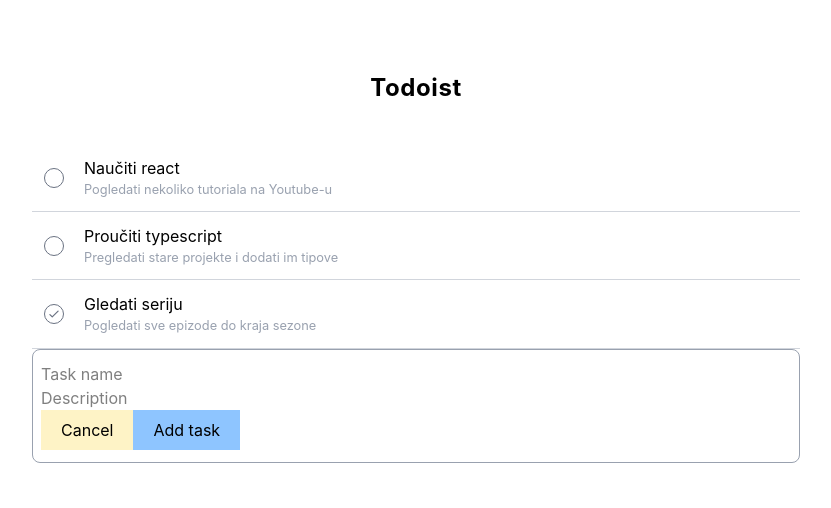
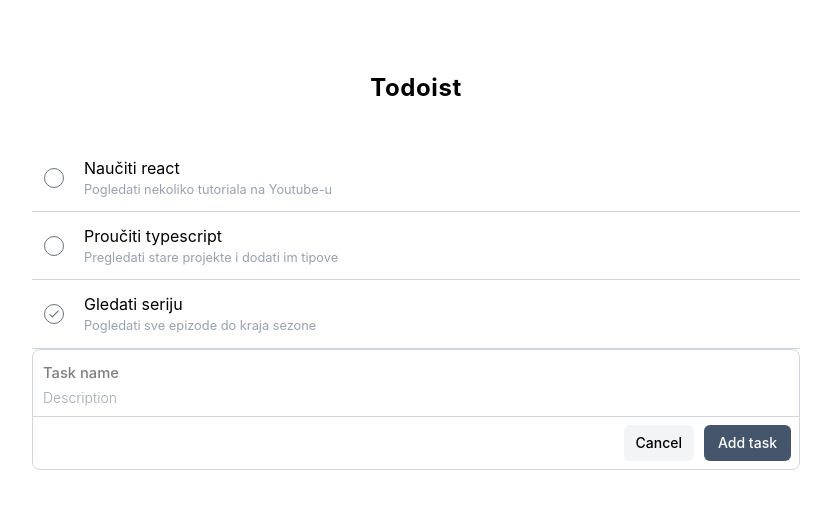
Before and after one commit to krunoslav-k/todoist-clone, a React (Vite) app: page / in a window 1280 px wide. Both pictures are taken after a click on the button "Add task". Shown: the top 508 px of the page, without its empty margins (224-1055 px from the left). Built offline with nearby package versions, Linux system fonts and the light colour scheme.

Commit message:
style: refine AddTodoForm styling

```diff
--- a/src/components/AddTodoForm.tsx
+++ b/src/components/AddTodoForm.tsx
@@ -25,14 +25,14 @@ export default function AddTodoForm({
   return (
     <form
       onSubmit={handleSubmit}
-      className="w-full px-2 py-3 border-[1px] border-gray-400 rounded-lg flex flex-col"
+      className="w-full  border-[1px] border-gray-300 rounded-lg flex flex-col"
     >
       <input
         type="text"
         value={title}
         onChange={(e) => setTitle(e.target.value)}
         placeholder="Task name"
-        className=""
+        className="ml-2.5 mr-2.5 mt-3 mb-1 text-[0.92rem] font-medium focus:outline-none"
       />
 
       <input
@@ -40,20 +40,20 @@ export default function AddTodoForm({
         value={description}
         onChange={(e) => setDescription(e.target.value)}
         placeholder="Description"
-        className=""
+        className="ml-2.5 mr-2.5 mb-2 text-sm font-light text-gray-600 focus:outline-none"
       />
 
-      <div>
+      <div className="border-t-1 border-gray-300 p-2 flex justify-end gap-2.5">
         <button
           onClick={handleCancelAddTodo}
-          className="px-5 py-2 bg-amber-100 hover:bg-amber-200"
+          className="px-3 py-1.5 rounded-md bg-gray-100 hover:bg-gray-200 text-sm font-medium"
         >
           Cancel
         </button>
 
         <button
           type="submit"
-          className="px-5 py-2 bg-blue-300 hover:bg-blue-400"
+          className="px-3.5 py-2 rounded-md bg-slate-600 hover:bg-slate-700 text-sm text-white font-medium"
         >
           Add task
         </button>
```
